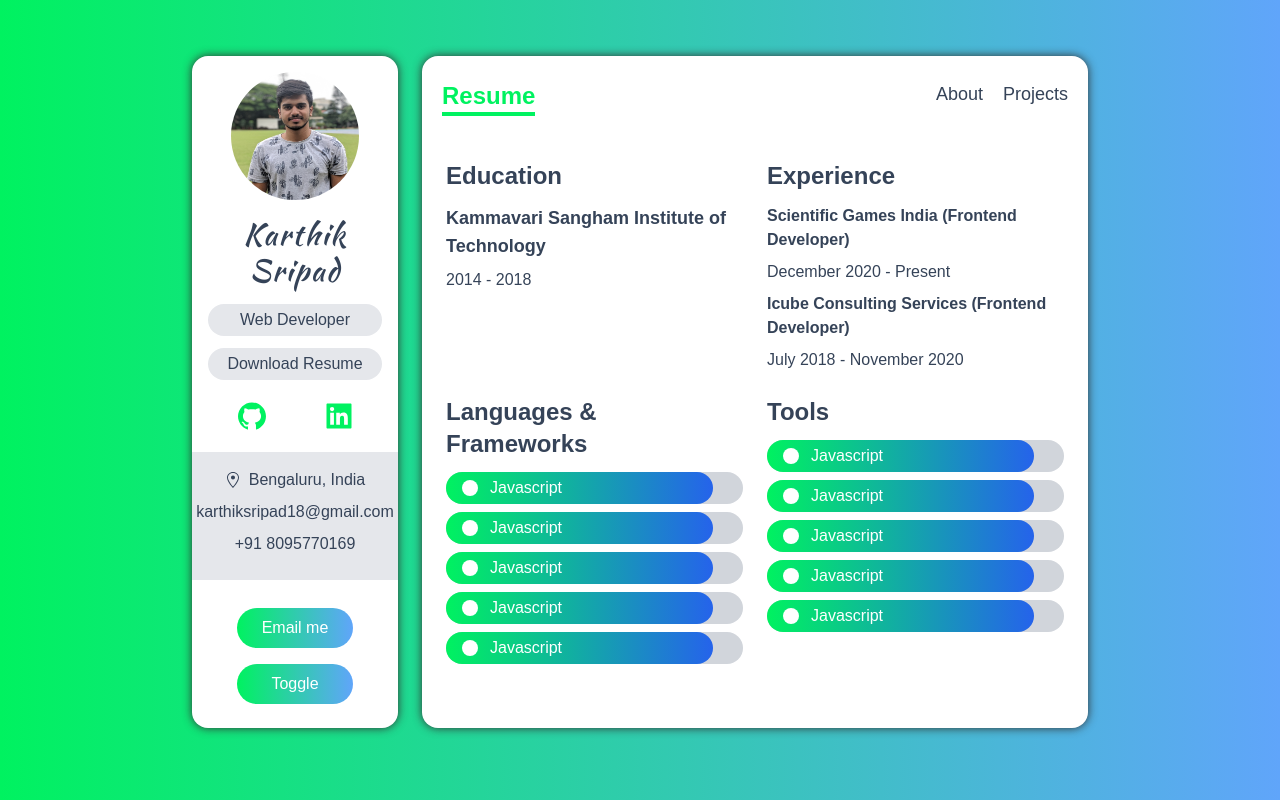
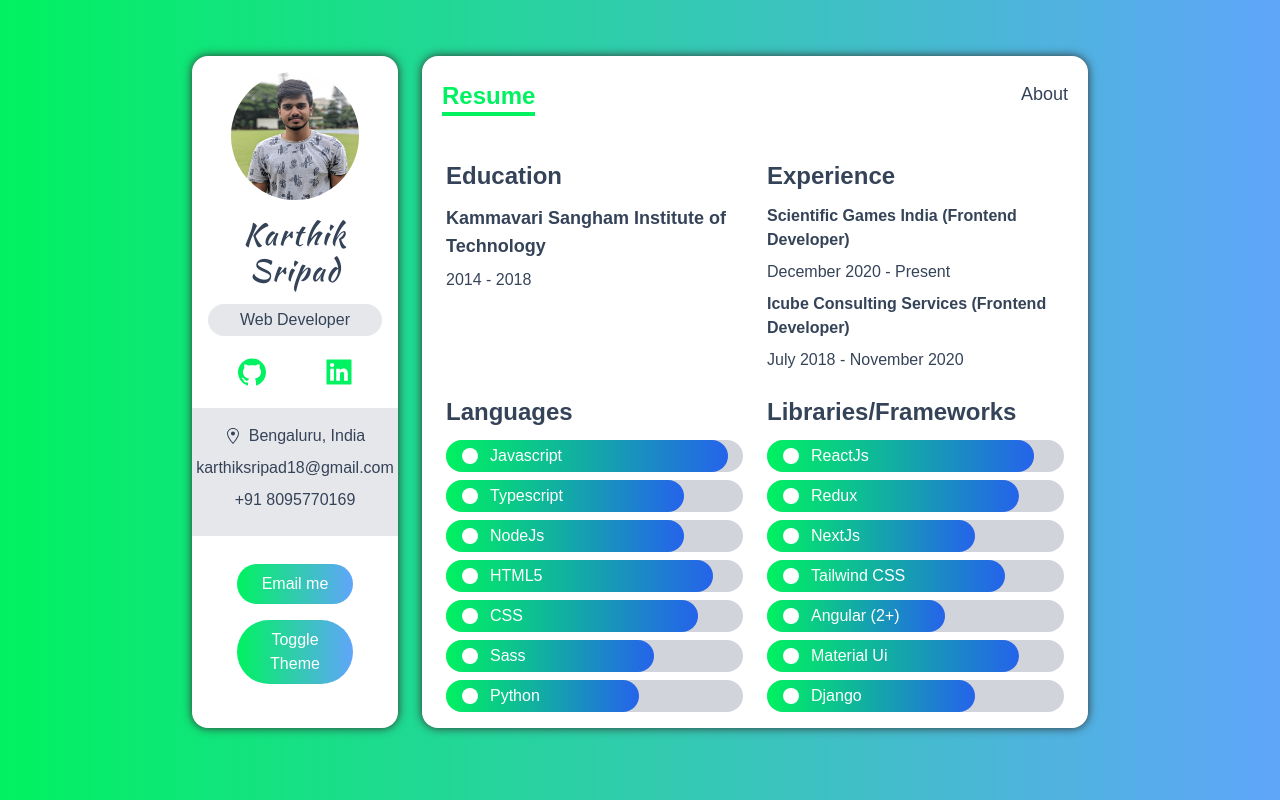
Before and after one commit to karthiksripad18/portfolio-nextjs, a Next.js app: page /resume in a window 1280 px wide. Built offline with nearby package versions, Linux system fonts and the light colour scheme.

Commit message:
completed first phase, continue with 9th video

```diff
--- a/components/Navbar.tsx
+++ b/components/Navbar.tsx
@@ -29,7 +29,7 @@ const Navbar = () => {
             <span className="text-xl font-bold border-b-4 text-green border-green md:text-2xl">{activeItem}</span>
             <div className="flex space-x-3 space-x-5 text-lg">
                 <NavItem activeItem={activeItem} setActiveItem={setActiveItem} name="About" route='/' />
-                <NavItem activeItem={activeItem} setActiveItem={setActiveItem} name="Projects" route='/projects' />
+                {/* <NavItem activeItem={activeItem} setActiveItem={setActiveItem} name="Projects" route='/projects' /> */}
                 <NavItem activeItem={activeItem} setActiveItem={setActiveItem} name="Resume" route='/resume' />
             </div>
         </div>
--- a/components/Sidebar.tsx
+++ b/components/Sidebar.tsx
@@ -1,5 +1,6 @@
 import {AiFillGithub, AiFillLinkedin} from 'react-icons/ai';
 import {GoLocation} from 'react-icons/go';
+// import {AiOutlineDownload} from 'react-icons/ai';
 import {useTheme} from 'next-themes';
 
 const Sidebar = () => {
@@ -14,7 +15,7 @@ const Sidebar = () => {
                 <span>Karthik </span>Sripad
             </h3>
             <p className="px-2 py-1 my-3 bg-gray-200 rounded-full dark:bg-dark-200">Web Developer</p>
-            <a className="flex items-center justify-center px-2 py-1 my-3 bg-gray-200 rounded-full dark:bg-dark-200" href="" download="name">Download Resume</a>
+            {/* <a className="flex items-center justify-center px-2 py-1 my-3 bg-gray-200 rounded-full dark:bg-dark-200" href="https://drive.google.com/file/d/1yeQZ8MVHdFkXnv-y4GojLegQCFDxr_9g/view?usp=sharing" download="name">Download Resume <span className="ml-2"><AiOutlineDownload /></span></a> */}
             <div className="flex justify-around w-9/12 mx-auto my-5 text-green md:w-full">
                 <a href="https://github.com/karthiksripad18">
                     <AiFillGithub className="w-8 h-8 cursor-pointer" />
@@ -33,7 +34,7 @@ const Sidebar = () => {
                 <p className="my-2">+91 8095770169</p>
             </div>
             <button onClick={() => window.open('mailto:karthiksripad18@gmail.com')} className="w-8/12 px-5 py-2 my-2 text-white rounded-full bg-gradient-to-r from-green to-blue-400 focus:outline-none">Email me</button>
-            <button onClick={changeTheme} className="w-8/12 px-5 py-2 my-2 text-white rounded-full bg-gradient-to-r from-green to-blue-400 focus:outline-none">Toggle</button>
+            <button onClick={changeTheme} className="w-8/12 px-5 py-2 my-2 text-white rounded-full bg-gradient-to-r from-green to-blue-400 focus:outline-none">Toggle Theme</button>
         </div>
     )
 }
--- a/data.ts
+++ b/data.ts
@@ -1,102 +1,104 @@
 import {RiComputerLine} from 'react-icons/ri';
 import { IService, ISkill } from './type';
-import {BsCircleFill} from 'react-icons/bs';
+import {BsCircleFill, BsCodeSlash} from 'react-icons/bs';
+import {MdTouchApp} from 'react-icons/md';
+import {FaServer} from 'react-icons/fa';
 
 export const services: IService[] = [
     {
         title: "Frontend Development",
-        about: "Blah Blah Blah",
+        about: "Build interactive websites with React, Redux, Javascript",
         Icon: RiComputerLine
     },
     {
-        title: "Frontend Development",
-        about: "Blah Blah Blah",
-        Icon: RiComputerLine
+        title: "Competitive Coding",
+        about: "Regular competitive coding with AlgoExpert and AlgoExpert",
+        Icon: BsCodeSlash
     },
     {
-        title: "Frontend Development",
-        about: "Blah Blah Blah",
-        Icon: RiComputerLine
+        title: "UI/UX Design",
+        about: "Build stunning user interface using Figma",
+        Icon: MdTouchApp
     },
     {
-        title: "Frontend Development",
-        about: "Blah Blah Blah",
-        Icon: RiComputerLine
-    },
-    {
-        title: "Frontend Development",
-        about: "Blah Blah Blah",
-        Icon: RiComputerLine
-    },
-    {
-        title: "Frontend Development",
-        about: "Blah Blah Blah",
-        Icon: RiComputerLine
-    },
-    {
-        title: "Frontend Development",
-        about: "Blah Blah Blah",
-        Icon: RiComputerLine
-    },
-    {
-        title: "Frontend Development",
-        about: "Blah Blah Blah",
-        Icon: RiComputerLine
-    },
+        title: "API Development",
+        about: "Develop API Endpoint using Django and Django Restframework",
+        Icon: FaServer
+    }
 ];
 
 export const languages: ISkill[] = [
     {
         name: 'Javascript',
+        level: '95%',
+        Icon: BsCircleFill
+    },
+    {
+        name: 'Typescript',
+        level: '80%',
+        Icon: BsCircleFill
+    },
+    {
+        name: 'NodeJs',
+        level: '80%',
+        Icon: BsCircleFill
+    },
+    {
+        name: 'HTML5',
         level: '90%',
         Icon: BsCircleFill
     },
     {
-        name: 'Javascript',
-        level: '90%',
+        name: 'CSS',
+        level: '85%',
         Icon: BsCircleFill
     },
     {
-        name: 'Javascript',
-        level: '90%',
+        name: 'Sass',
+        level: '70%',
         Icon: BsCircleFill
     },
     {
-        name: 'Javascript',
-        level: '90%',
-        Icon: BsCircleFill
-    },
-    {
-        name: 'Javascript',
-        level: '90%',
+        name: 'Python',
+        level: '65%',
         Icon: BsCircleFill
     },
 ];
 
 export const tools: ISkill[] = [
     {
-        name: 'Javascript',
+        name: 'ReactJs',
         level: '90%',
         Icon: BsCircleFill
     },
     {
-        name: 'Javascript',
-        level: '90%',
+        name: 'Redux',
+        level: '85%',
         Icon: BsCircleFill
     },
     {
-        name: 'Javascript',
-        level: '90%',
+        name: 'NextJs',
+        level: '70%',
         Icon: BsCircleFill
     },
     {
-        name: 'Javascript',
-        level: '90%',
+        name: 'Tailwind CSS',
+        level: '80%',
         Icon: BsCircleFill
     },
     {
-        name: 'Javascript',
-        level: '90%',
+        name: 'Angular (2+)',
+        level: '60%',
+        Icon: BsCircleFill
+    },
+    {
+        name: 'Material Ui',
+        level: '85%',
+        Icon: BsCircleFill
+    },
+    {
+        name: 'Django',
+        level: '70%',
         Icon: BsCircleFill
     },
 ]
--- a/pages/index.tsx
+++ b/pages/index.tsx
@@ -6,7 +6,7 @@ const index = () => {
   return (
     <div className="flex flex-col flex-grow px-6 pt-1">
       <h5 className="my-3 font-medium">
-        I am a Frontend Developer with 3 years of experience.<br />
+        I am a Web Developer with 3 years of experience.<br />
         I love learning new technologies & keeping myself updated.
       </h5>
       <div className="flex-grow p-4 mt-5 bg-gray-400 dark:bg-dark-100" style={{marginLeft: '-1.5rem', marginRight: '-1.5rem'}}>
--- a/pages/resume.tsx
+++ b/pages/resume.tsx
@@ -40,7 +40,7 @@ const resume = () => {
             {/* Languages & tools */}
             <div className="grid gap-6 mt-3 md:grid-cols-2">
                 <div>
-                    <h5 className="my-3 text-2xl font-bold">Languages & Frameworks</h5>
+                    <h5 className="my-3 text-2xl font-bold">Languages</h5>
                     <div className="my-2">
                         {
                             languages.map((language, i) => <Bar data={language} key={i} />)
@@ -48,7 +48,7 @@ const resume = () => {
                     </div>
                 </div>
                 <div>
-                    <h5 className="my-3 text-2xl font-bold">Tools</h5>
+                    <h5 className="my-3 text-2xl font-bold">Libraries/Frameworks</h5>
                     <div className="my-2">
                         {
                             tools.map((tool, i) => <Bar data={tool} key={i} />)
```
